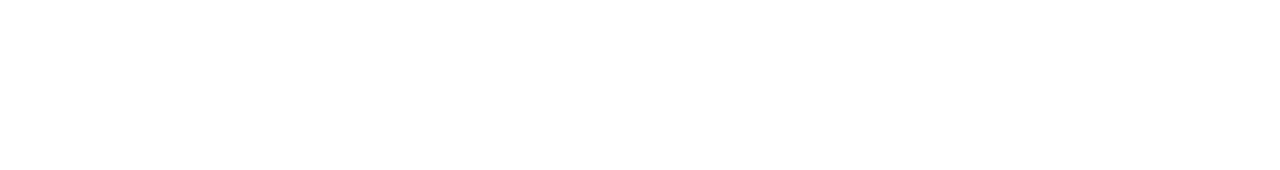
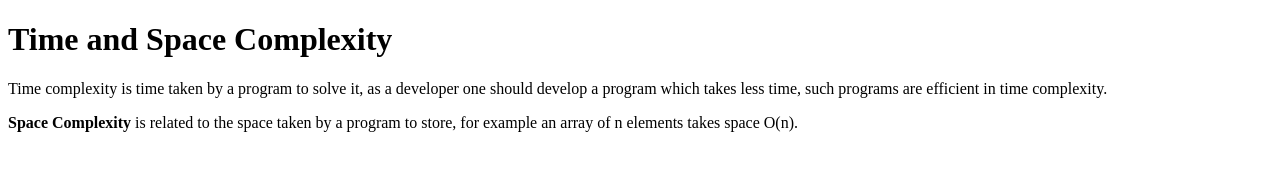
Before and after one commit to acciojob/time-and-space-complexity-accio-rajitha, a website: page main.html in a window 1280 px wide. Drawn offline with Linux system fonts and the light colour scheme.

Commit message:
created a submission

```diff
--- a/main.html
+++ b/main.html
@@ -10,7 +10,9 @@
 	<!-- the entire body must be written by student -->
     <script type="text/javascript" src="./script.js">
 </script>
-
+<h1>Time and Space Complexity</h1>
+<p>Time complexity is time taken by a program to solve it, as a developer one should develop a program which takes less time, such programs are efficient in time complexity.</p>
+<p><b>Space Complexity</b> is related to the space taken by a program to store, for example an array of n elements takes space O(n).</p>
 </body>
 
 </html>
```
